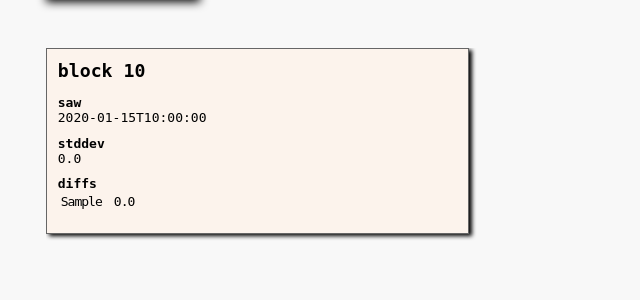
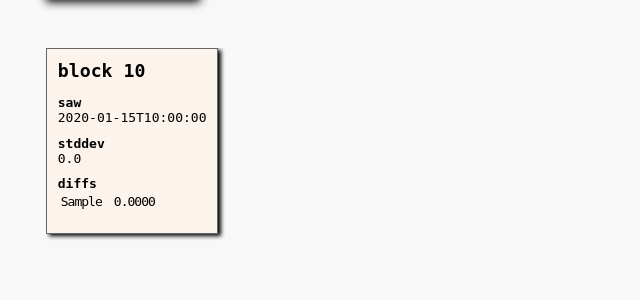
Before and after one commit to chaincodelabs/bmon, a Django app: page / in a window 1280 px wide. Shown: the part 125-425 px from the top of the page, without its empty margins (0-640 px from the left). Run offline with Django 4.2, Linux system fonts and the light colour scheme; tables that the repository leaves empty hold one stand-in row (values such as "Sample post").

Commit message:
more css

```diff
--- a/bmon/static/style.css
+++ b/bmon/static/style.css
@@ -38,9 +38,8 @@ body {
 }
 
 .block-connect {
-  width: 400px;
   padding: 0.8em;
-  margin-right: 1em;
+  margin-right: 1.3em;
   border: 1px solid #666;
   background-color: #fcf3ec;
   filter: drop-shadow(3px 2px 2px black);
--- a/bmon/templates/bmon/home.html
+++ b/bmon/templates/bmon/home.html
@@ -25,7 +25,7 @@
         <div class="value diffs">
           <table>
             {% for host, diff in connect.diffs.items %}
-            <tr><td>{{ host }}</td><td>{{ diff }}</td></tr>
+            <tr><td>{{ host }}</td><td>{{ diff | floatformat:4 }}</td></tr>
             {% endfor %}
           </table>
         </div>
```
